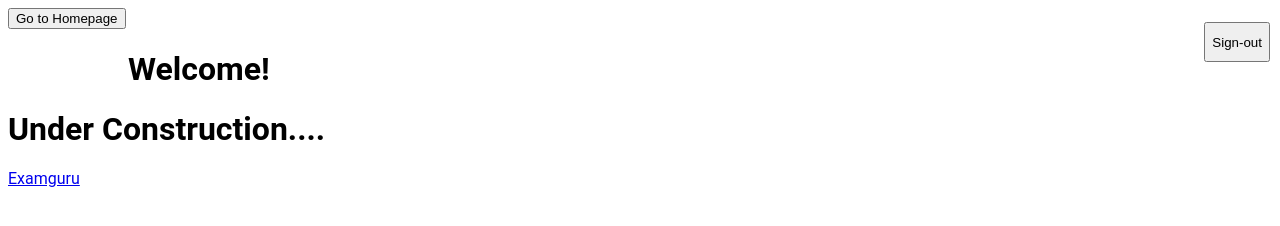
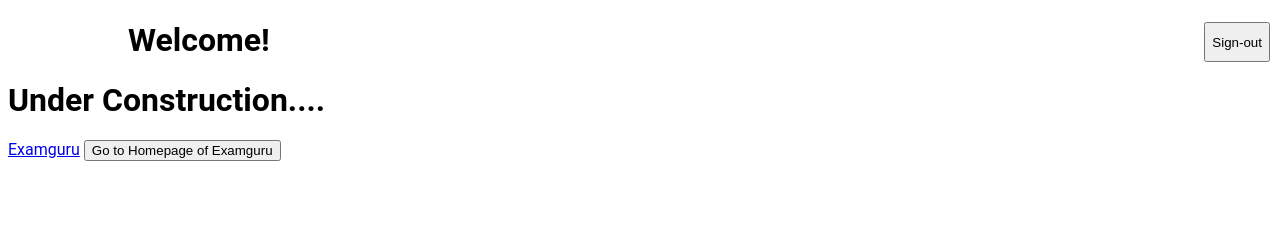
Before and after one commit to gpt18/examguru, a plain HTML site: page login/index.html in a window 1280 px wide. Drawn offline with Linux system fonts and the light colour scheme; no server answers.

Commit message:
Update index.html

```diff
--- a/login/index.html
+++ b/login/index.html
@@ -255,7 +255,7 @@
 
 <body>
     <header class="mdl-layout__header mdl-color-text--white mdl-color--light-blue-700">
-<Input type="button" src="examguru/index.html" value="Go to Homepage">
+
         <div class="mdl-cell mdl-cell--12-col mdl-cell--12-col-tablet mdl-grid">
             <h1>Welcome!</h1>
             <div id="user-container">
@@ -270,6 +270,7 @@
     </header>
     <h1>Under Construction....</h1>
 <a href="https://gitHub.com/examguru/index.html">Examguru</a>
+<input type="submit" value="Go to Homepage of Examguru" onclick="window.location='https:gpt18.github.io/examguru/index.html';" />
 
     <script src="fireBase.js"></script>
     <script src="main.js"></script>
```
